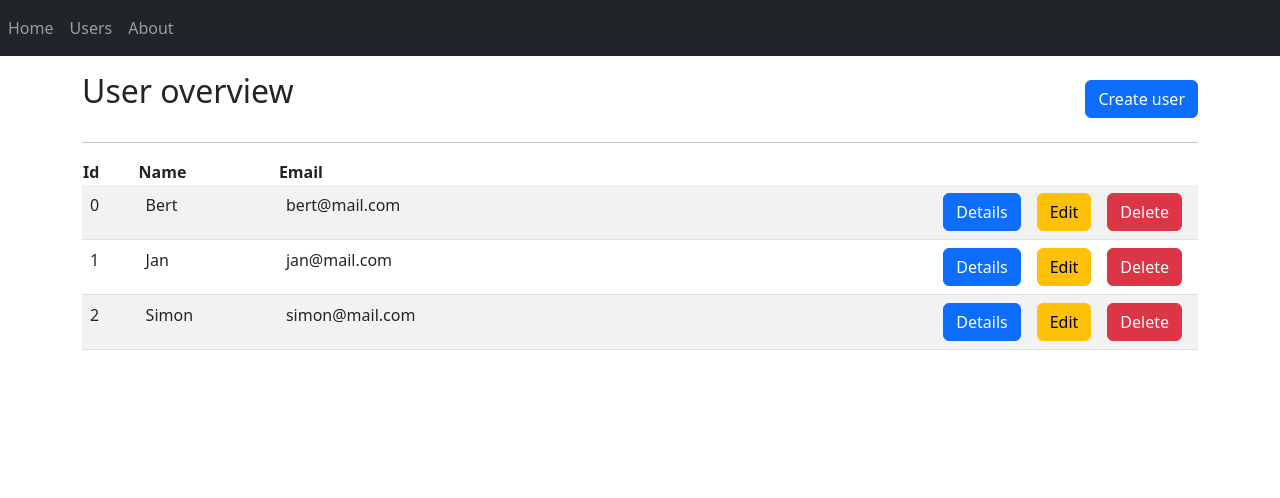
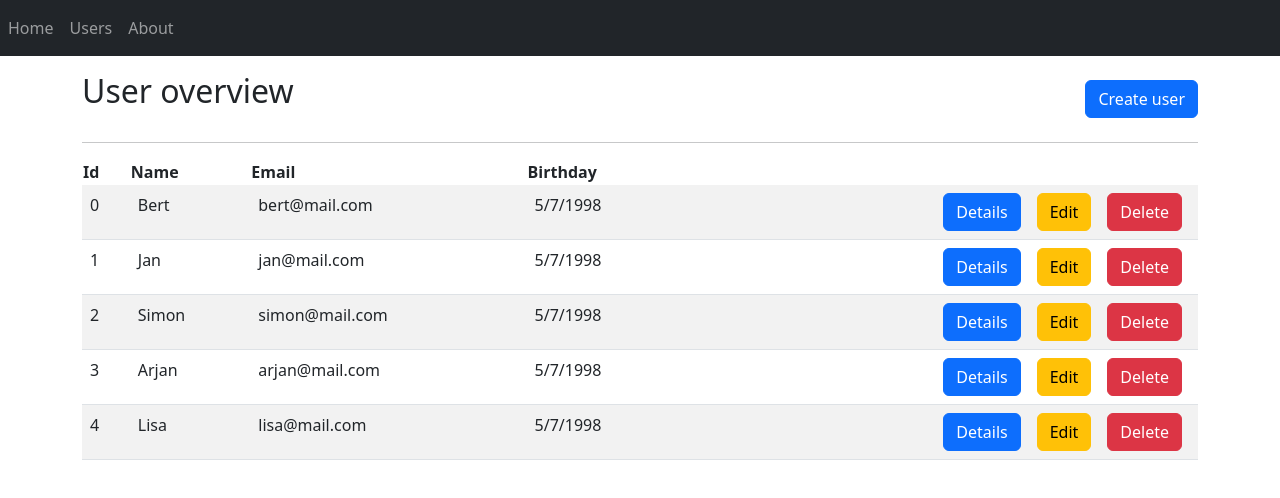
Before and after one commit to RMvanderGaag/nx-angular-project, an Angular app: page /users in a window 1280 px wide. Shown: the top 498 px of the page. Built offline with nearby package versions, Linux system fonts and the light colour scheme.

Commit message:
Finished about page

```diff
--- a/src/app/pages/about-page/about/about.component.html
+++ b/src/app/pages/about-page/about/about.component.html
@@ -3,8 +3,7 @@
         <h2>About</h2>
     </div>
     <hr>
-    <p>In deze applicatie kunnen mensen concerten zien en vervolgens hier tickets voor reserveren. Als een gebruiker een
-        concert bekijkt kan hij/zij vervolgens zien welke artiesten hier gaan optreden. Verder kan de gebruiker ook
-        details zien van een artiest. Een gebruiker kan zien welke kaartjes hij of zij heeft gekocht. Een admin kan
-        concerten aanmaken en hier artiesten en een locatie aan toevoegen.</p>
+    <div>
+        <img class="d-block mx-auto w-50" src="../../../../assets/img/erd.jpg" alt="erd">
+    </div>
 </div>
--- a/src/app/pages/user-page/user-detail/user-detail.component.html
+++ b/src/app/pages/user-page/user-detail/user-detail.component.html
@@ -10,11 +10,13 @@
                 <h3>Name:</h3>
                 <p>Email:</p>
                 <p>City:</p>
+                <p>Birthday:</p>
             </div>
             <div>
                 <h3>{{user!.name}}</h3>
                 <p>{{user!.email}}</p>
                 <p>{{user!.city}}</p>
+                <p>{{user!.birthday.toLocaleDateString()}}</p>
             </div>
         </div>
     </div>
--- a/src/app/pages/user-page/user-edit/user-edit.component.html
+++ b/src/app/pages/user-page/user-edit/user-edit.component.html
@@ -2,7 +2,8 @@
     <div class="d-flex justify-content-between mt-3">
         <h2 *ngIf="!isEdit">Create user</h2>
         <h2 *ngIf="isEdit">Update user</h2>
-        <a class="btn btn-primary my-2" routerLink="../">Terug naar overzicht</a>
+        <a *ngIf="isEdit" class="btn btn-primary my-2" routerLink="../../">Terug naar overzicht</a>
+        <a *ngIf="!isEdit" class="btn btn-primary my-2" routerLink="../../">Terug naar overzicht</a>
     </div>
     <hr>
     <form #userForm="ngForm" (ngSubmit)="userForm.form.valid && onSubmit(userForm)">
@@ -22,6 +23,12 @@
             <input type="text" class="form-control" id="city" name="city" placeholder="Vul hier je stad in"
                 [(ngModel)]="user!.city" required>
         </div>
+        <div class="form-group my-3">
+            <label for="birthday">Birthday</label>
+            <input type="text" class="form-control" id="birthday" name="birthday"
+                placeholder="Vul hier je geboortedatum in" (ngModel)="user!.birthday"
+                [ngModel]="user!.birthday | date: 'MM/dd/yyyy'">
+        </div>
         <button type="submit" class="btn btn-primary">Submit</button>
     </form>
 </div>
--- a/src/app/pages/user-page/user-edit/user-edit.component.ts
+++ b/src/app/pages/user-page/user-edit/user-edit.component.ts
@@ -28,6 +28,7 @@ export class UserEditComponent implements OnInit {
           name: "",
           email: "",
           city: "",
+          birthday: new Date()
         }
       }
     })
@@ -35,11 +36,16 @@ export class UserEditComponent implements OnInit {
 
   onSubmit(userForm: NgForm): void {
     if (this.isEdit) {
-      this.userService.updateUser(userForm.value)
+      let editUser = {
+        ...userForm.value,
+        birthday: new Date(userForm.value.birthday)
+      }
+      this.userService.updateUser(editUser)
     } else {
       let newUser = {
         id: this.userService.getUsers().length,
-        ...userForm.value
+        ...userForm.value,
+        birthday: new Date(userForm.value.birthday)
       };
       this.userService.addUser(newUser);
     }
--- a/src/app/pages/user-page/user-overview/user-overview.component.html
+++ b/src/app/pages/user-page/user-overview/user-overview.component.html
@@ -9,12 +9,14 @@
             <th>Id</th>
             <th>Name</th>
             <th>Email</th>
+            <th>Birthday</th>
         </thead>
         <tbody>
             <tr *ngFor="let user of users">
                 <td>{{ user.id }}</td>
                 <td>{{ user.name }}</td>
                 <td>{{ user.email }}</td>
+                <td>{{ user.birthday.toLocaleDateString() }}</td>
                 <td class="text-end">
                     <a routerLink="{{user.id}}" class="btn btn-primary mx-2">Details</a>
                     <a routerLink="{{user.id}}/edit" class="btn btn-warning mx-2">Edit</a>
--- a/src/app/shared/models/user.model.ts
+++ b/src/app/shared/models/user.model.ts
@@ -3,4 +3,5 @@ export interface User {
     name: string;
     email: string;
     city: string;
+    birthday: Date;
 }
--- a/src/app/shared/services/user/user.service.ts
+++ b/src/app/shared/services/user/user.service.ts
@@ -10,23 +10,41 @@ export class UserService {
       id: 0,
       name: "Bert",
       city: "Breda",
-      email: "bert@mail.com"
+      email: "bert@mail.com",
+      birthday: new Date("05/07/1998")
     },
     {
       id: 1,
       name: "Jan",
       city: "Amsterdam",
-      email: "jan@mail.com"
+      email: "jan@mail.com",
+      birthday: new Date("05/07/1998")
     },
     {
       id: 2,
       name: "Simon",
       city: "Rotterdam",
-      email: "simon@mail.com"
+      email: "simon@mail.com",
+      birthday: new Date("05/07/1998")
     },
+    {
+      id: 3,
+      name: "Arjan",
+      city: "Texel",
+      email: "arjan@mail.com",
+      birthday: new Date("05/07/1998")
+    },
+    {
+      id: 4,
+      name: "Lisa",
+      city: "Tilburg",
+      email: "lisa@mail.com",
+      birthday: new Date("05/07/1998")
+    }
   ]
 
-  constructor() { }
+  constructor() {
+  }
 
   getUsers(): User[] {
     console.log(this.users.length + " users returned")
@@ -47,10 +65,8 @@ export class UserService {
   }
 
   updateUser(user: User) {
-    this.users.forEach(u => {
-      if (u.id == user.id) {
-        u = user
-      }
-    });
+    let editUser = this.users.findIndex((x) => x.id == user.id);
+    this.users[editUser] = user;
+    console.log(this.users);
   }
 }
```
Also changed, not shown: src/assets/img/erd.jpg (added).
